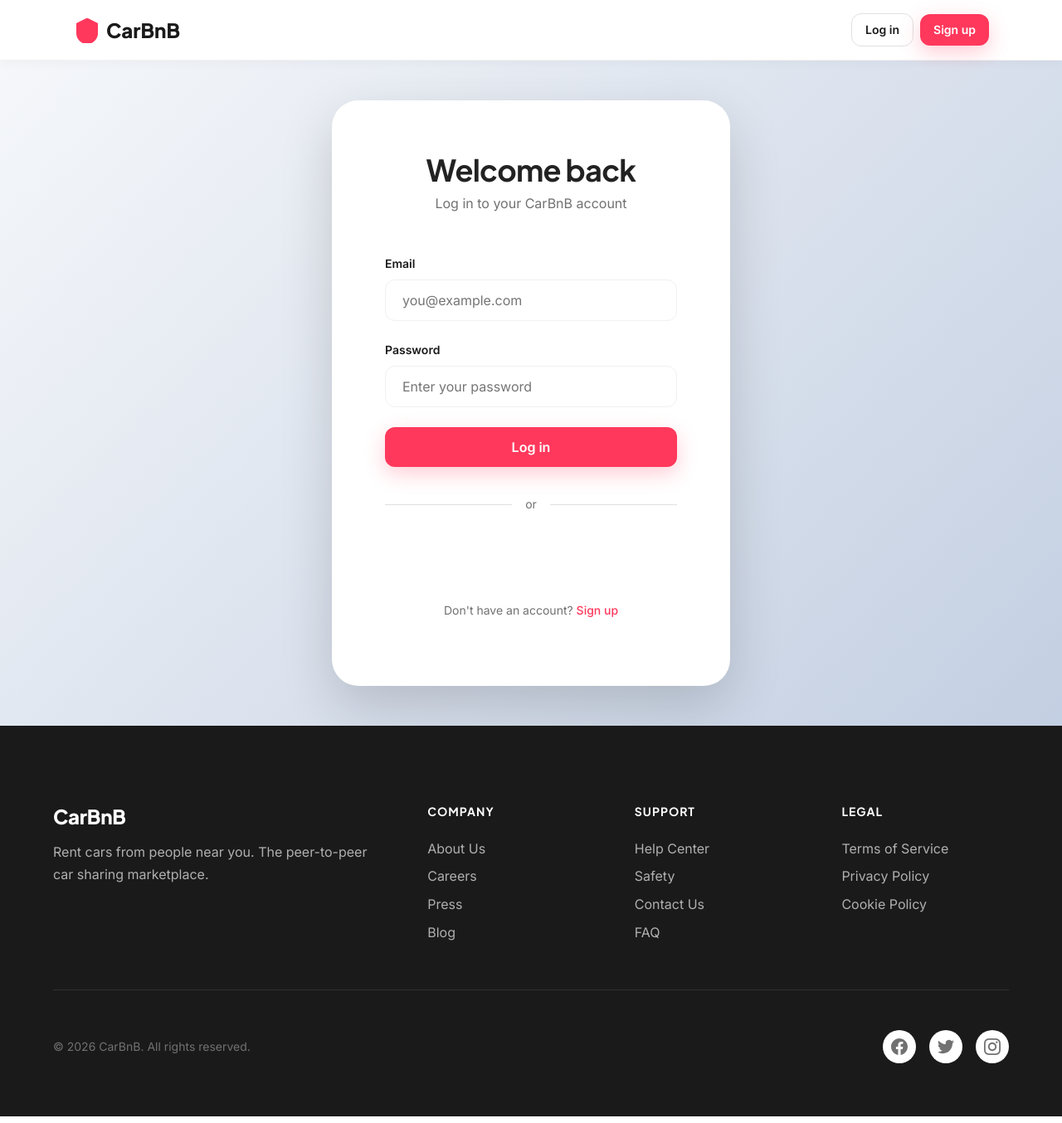
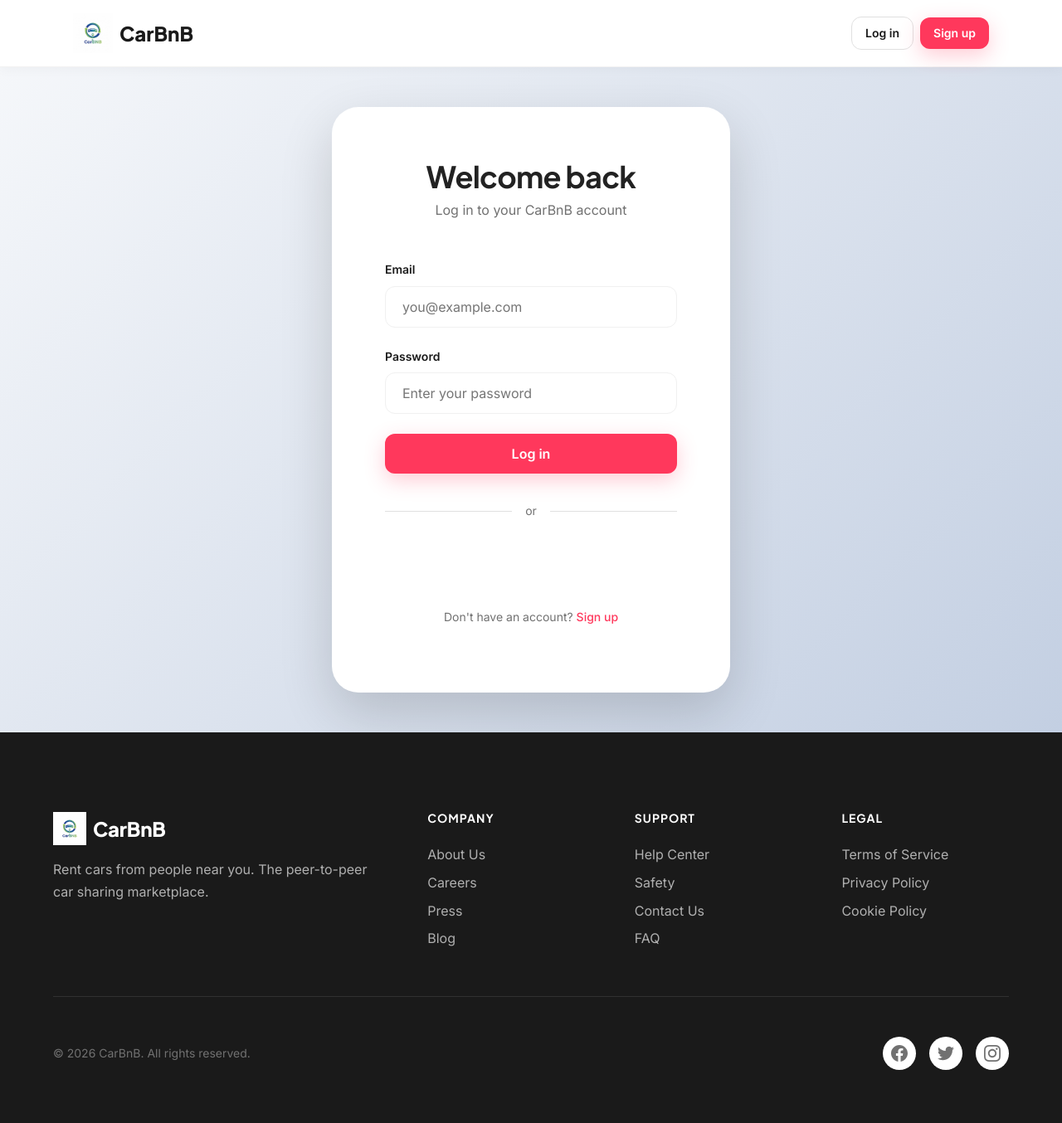
Before and after one commit to Advikkhandelwal/carBnb, a React (Vite) app in the folder frontend/: page /login in a window 1280 px wide. Shown: the whole page at 83% size. Built offline with nearby package versions, Linux system fonts and the light colour scheme; no server answers.

Commit message:
added logo for the app

```diff
--- a/frontend/src/components/Footer.css
+++ b/frontend/src/components/Footer.css
@@ -17,12 +17,25 @@
     flex-direction: column;
 }
 
+.footer-logo {
+    display: flex;
+    align-items: center;
+    gap: var(--spacing-sm);
+    margin-bottom: var(--spacing-md);
+}
+
+.footer-logo-img {
+    height: 40px;
+    width: auto;
+    object-fit: contain;
+}
+
 .footer-title {
     font-size: var(--font-size-2xl);
     font-weight: var(--font-weight-extrabold);
     font-family: var(--font-family-header);
     color: var(--color-white);
-    margin-bottom: var(--spacing-md);
+    margin-bottom: 0;
     letter-spacing: -0.01em;
 }
 
--- a/frontend/src/components/Footer.jsx
+++ b/frontend/src/components/Footer.jsx
@@ -7,7 +7,10 @@ const Footer = () => {
             <div className="container">
                 <div className="footer-content">
                     <div className="footer-section">
-                        <h4 className="footer-title">CarBnB</h4>
+                        <div className="footer-logo">
+                            <img src="/logo.png" alt="CarBnB Logo" className="footer-logo-img" />
+                            <h4 className="footer-title">CarBnB</h4>
+                        </div>
                         <p className="footer-text">
                             Rent cars from people near you. The peer-to-peer car sharing marketplace.
                         </p>
--- a/frontend/src/components/Navbar.css
+++ b/frontend/src/components/Navbar.css
@@ -30,6 +30,12 @@
     color: var(--color-primary);
     text-decoration: none;
     transition: transform var(--transition-fast);
+}
+
+.navbar-logo-img {
+    height: 48px;
+    width: auto;
+    object-fit: contain;
 }
 
 .navbar-logo:hover {
--- a/frontend/src/components/Navbar.jsx
+++ b/frontend/src/components/Navbar.jsx
@@ -21,12 +21,7 @@ const Navbar = () => {
                 <div className="navbar-content">
                     {/* Logo */}
                     <Link to="/" className="navbar-logo">
-                        <svg width="32" height="32" viewBox="0 0 32 32" fill="none">
-                            <path
-                                d="M16 2L4 8v12c0 7.18 5.82 13 13 13s13-5.82 13-13V8l-12-6z"
-                                fill="var(--color-primary)"
-                            />
-                        </svg>
+                        <img src="/logo.png" alt="CarBnB Logo" className="navbar-logo-img" />
                         <span className="navbar-logo-text">CarBnB</span>
                     </Link>
 
```
Also changed, not shown: frontend/public/logo.png (added).
